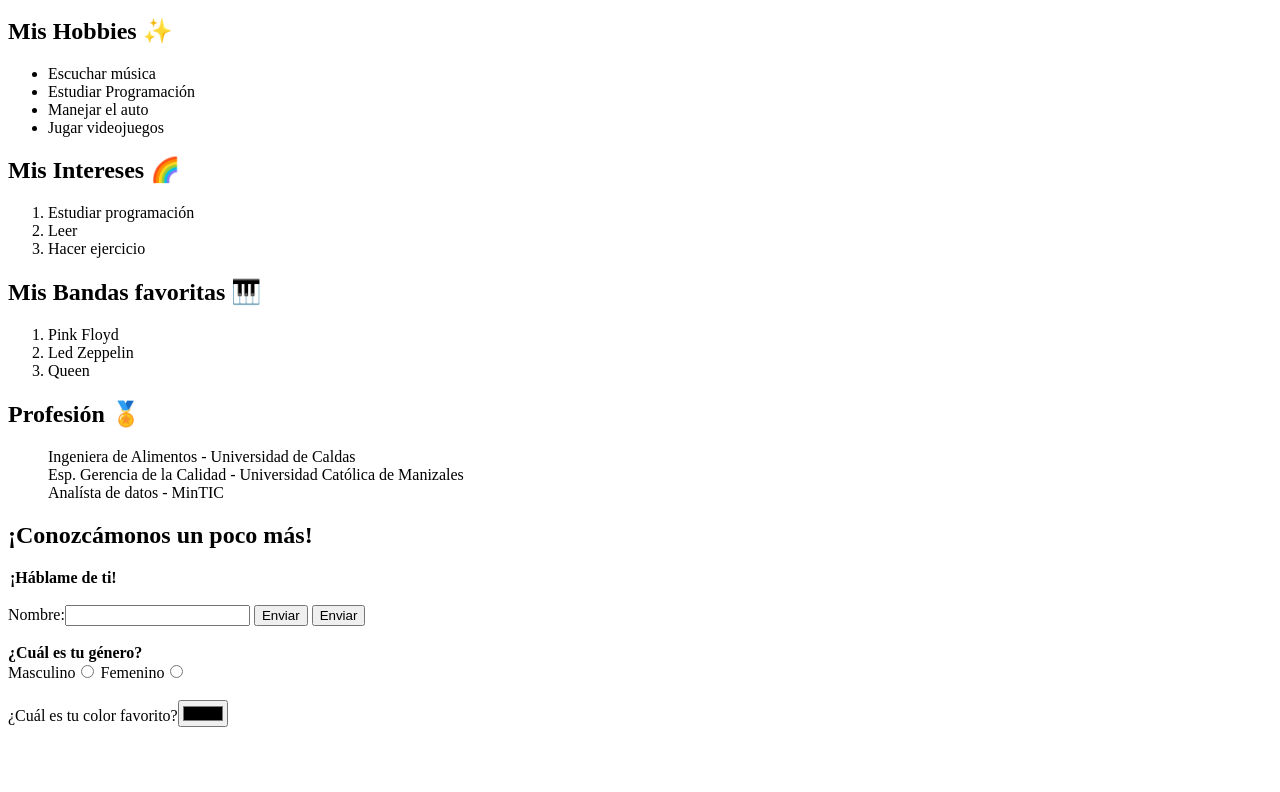
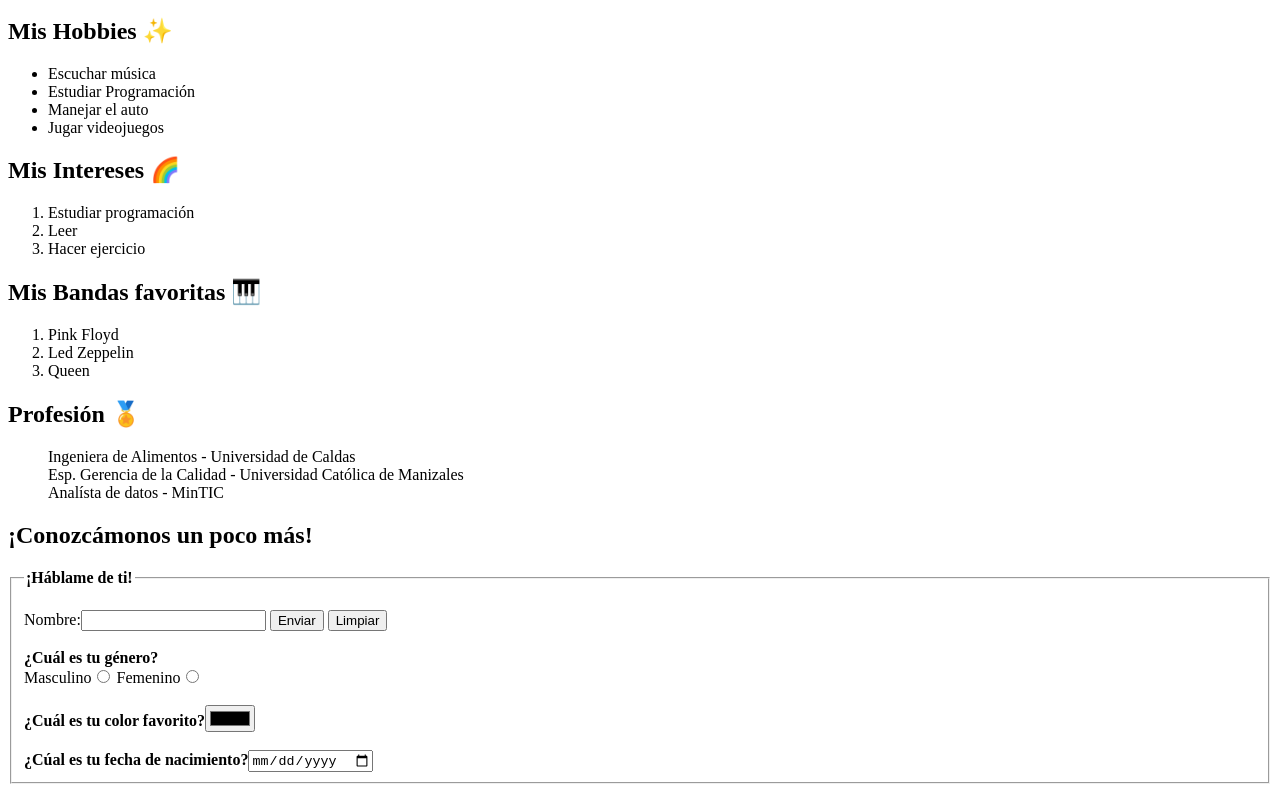
Before and after one commit to LauraVaGarciaA/bit00me, a plain HTML site: page docs/index.html in a window 1280 px wide. Shown: the part 661-1453 px from the top of the page. Before the commit the page ends 1396 px from the top, so only its background shows below. Drawn offline with Linux system fonts and the light colour scheme.

Commit message:
Actualización formulario HTML

```diff
--- a/docs/index.html
+++ b/docs/index.html
@@ -52,15 +52,19 @@
                 </dl>
                 <h2>¡Conozcámonos un poco más!</h2>
                 <form>
+                    <fieldset>
                     <legend><strong>¡Háblame de ti!</strong></legend><br/>
                         <label>Nombre:<input type:"text"/></label>
                         <button type="submit">Enviar</button>
-                        <button type="reset">Enviar</button><br/><br/>
+                        <button type="reset">Limpiar</button><br/><br/>
                         <label><strong>¿Cuál es tu género?</label></strong><br/>
                         <label>Masculino<input type="radio" name="genero" value="Masculino"></label>
                         <label>Femenino<input type="radio" name="genero" value="Femenino"></label><br/><br/>
-                        <label>¿Cuál es tu color favorito?<input type="color" name="" id=""/></label>
+                        <label><strong>¿Cuál es tu color favorito?</strong><input type="color" name="" id=""/></label><br/><br/>
+                        <label><strong>¿Cúal es tu fecha de nacimiento?</strong><input type="date" name="" id=""/></label>
+                    </fieldset>
                 </form>
+
             </section>
     </body>
 </html>
```
